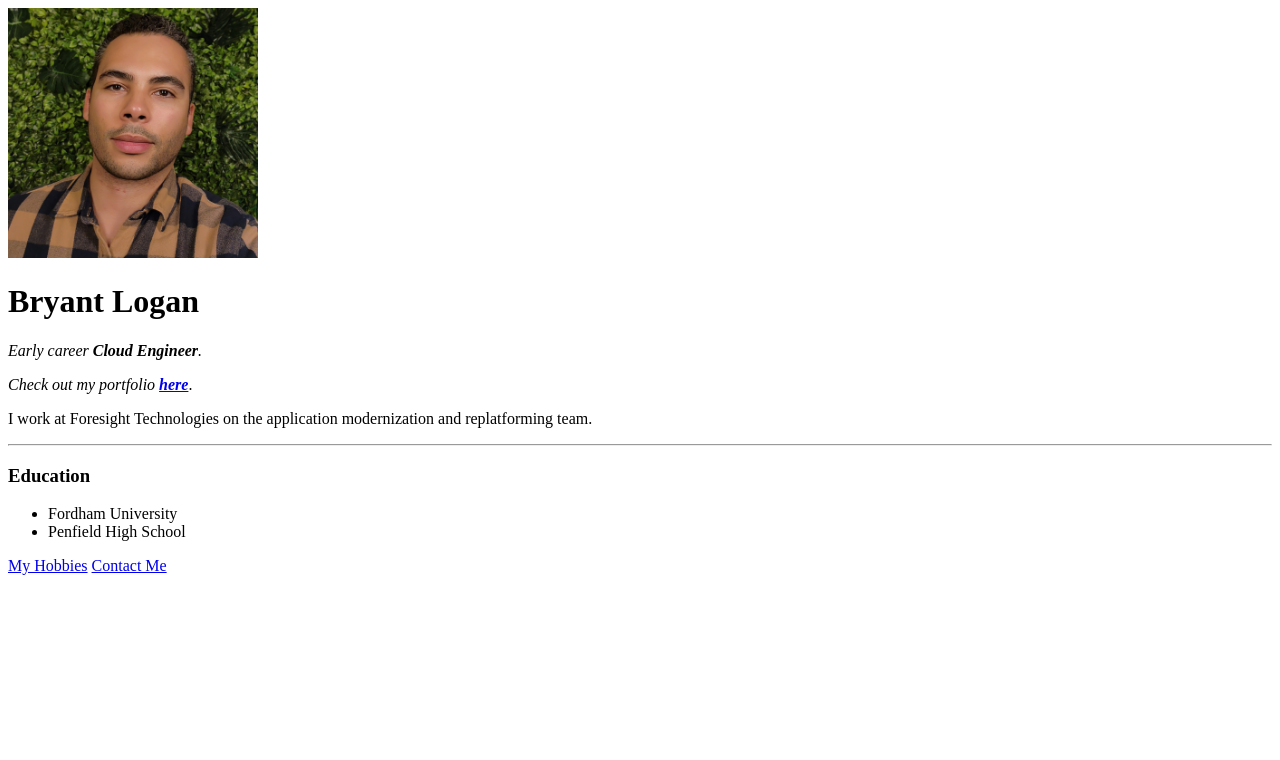
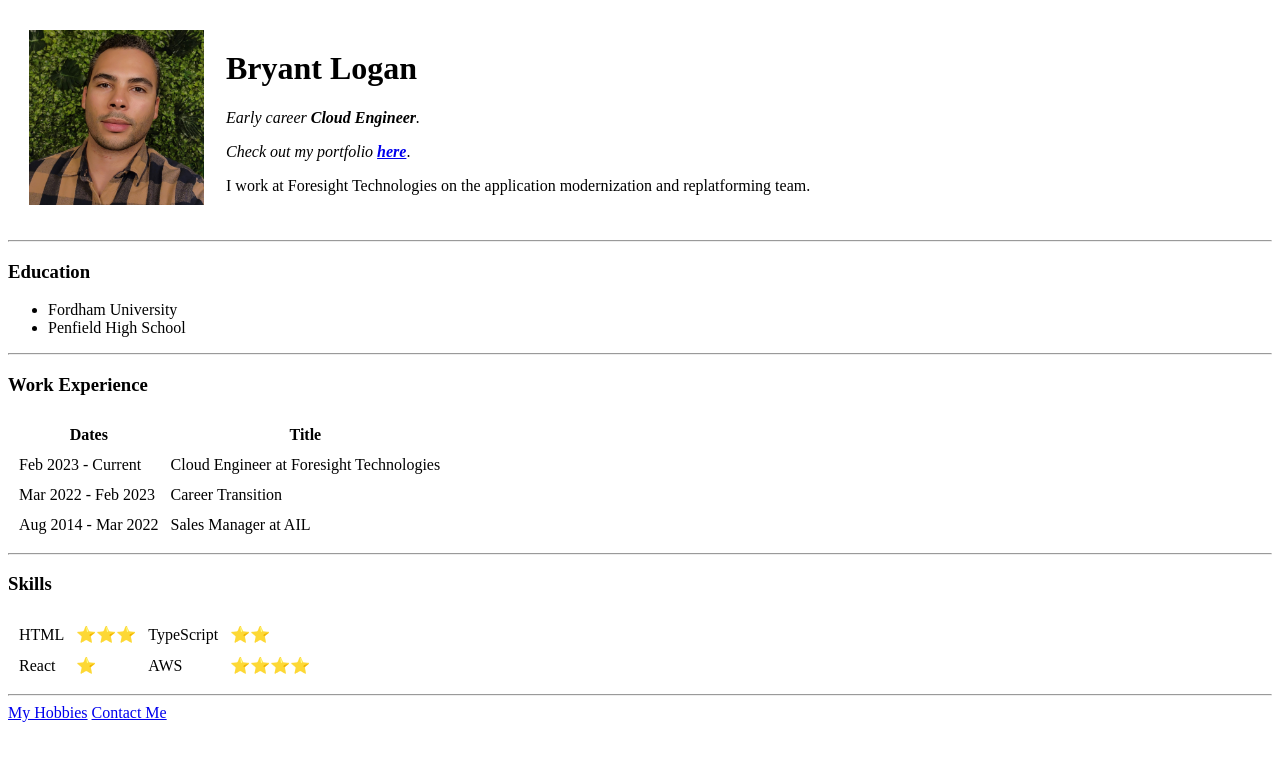
Before and after one commit to BryantLogan/web-dev, a plain HTML site: page HTML - Personal Site/index.html in a window 1280 px wide. Drawn offline with Linux system fonts and the light colour scheme.

Commit message:
HTML tables

```diff
--- a/HTML - Personal Site/index.html
+++ b/HTML - Personal Site/index.html
@@ -7,17 +7,63 @@
     <title>Bryant's Personal Site</title>
 </head>
 <body>
-    <img src="./images/profile1.jpg" alt="Bryant's headshot" height="250" width="250">
-    <h1>Bryant Logan</h1>
-    <p><em>Early career <strong>Cloud Engineer</strong>.</em></p>
-    <p><em>Check out my portfolio <strong><a href="https://bryantlogan.com">here</a></strong></em>.</p>
-    <p>I work at Foresight Technologies on the application modernization and replatforming team.</p>
+    <table cellspacing="20">
+        <tr>
+            <td><img src="./images/profile1.jpg" alt="Bryant's headshot" height="175" width="175"></td>
+            <td><h1>Bryant Logan</h1>
+            <p><em>Early career <strong>Cloud Engineer</strong>.</em></p>
+            <p><em>Check out my portfolio <strong><a href="https://bryantlogan.com">here</a></strong></em>.</p>
+            <p>I work at Foresight Technologies on the application modernization and replatforming team.</p></td>
+        </tr>
+    </table>
     <hr>
     <h3>Education</h3>
     <ul>
         <li>Fordham University</li>
         <li>Penfield High School</li>
     </ul>
+    <hr>
+
+    <h3>Work Experience</h3>
+    <table cellspacing="10">
+        <thead>
+            <tr>
+                <th>Dates</th>
+                <th>Title</th>
+            </tr>
+        </thead>
+        <tbody>
+            <tr>
+                <td>Feb 2023 - Current</td>
+                <td>Cloud Engineer at Foresight Technologies</td>
+            </tr>
+            <tr>
+                <td>Mar 2022 - Feb 2023</td>
+                <td>Career Transition</td>
+            </tr>
+            <tr>
+                <td>Aug 2014 - Mar 2022</td>
+                <td>Sales Manager at AIL</td>
+            </tr>
+        </tbody>
+    </table>
+    <hr>
+    <h3>Skills</h3>
+        <table cellspacing="10">
+            <tr>
+                <td>HTML</td>
+                <td>⭐⭐⭐</td>
+                <td>TypeScript</td>
+                <td>⭐⭐</td>
+            </tr>
+            <tr>
+                <td>React</td>
+                <td>⭐</td>
+                <td>AWS</td>
+                <td>⭐⭐⭐⭐</td>
+            </tr>
+        </table>
+    <hr>
     <a href="hobbies.html">My Hobbies</a>
     <a href="contact.html">Contact Me</a>
 </body>
```
